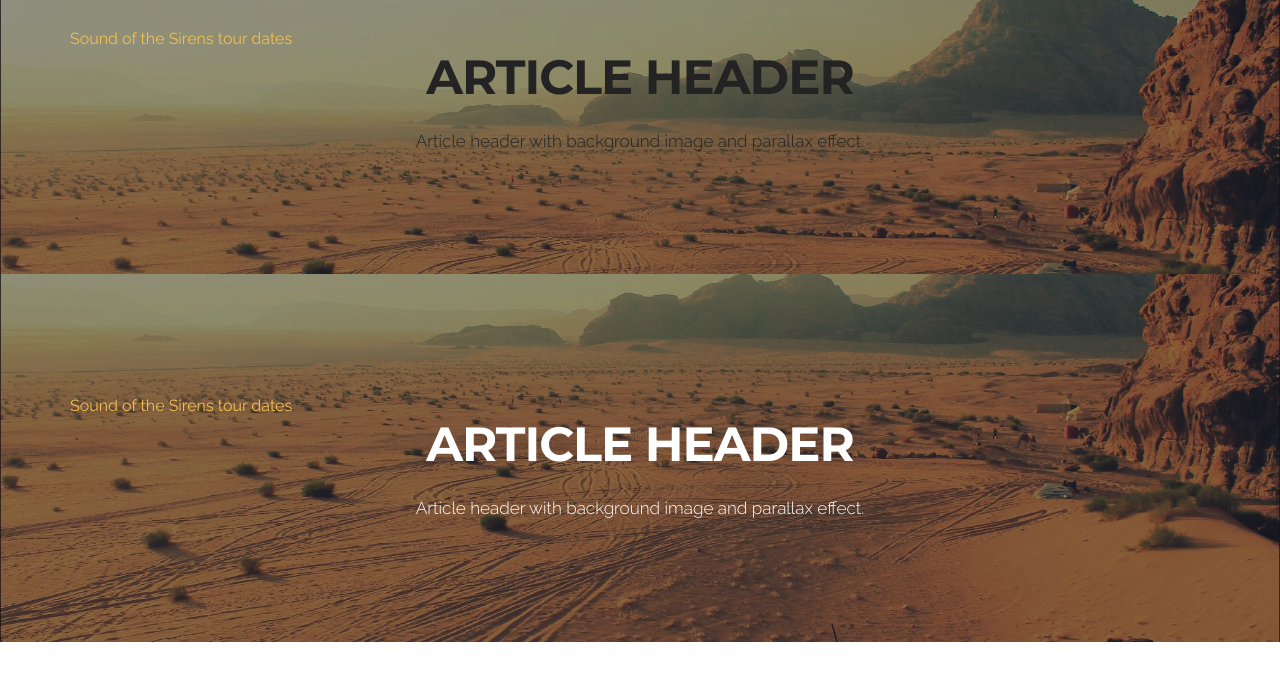
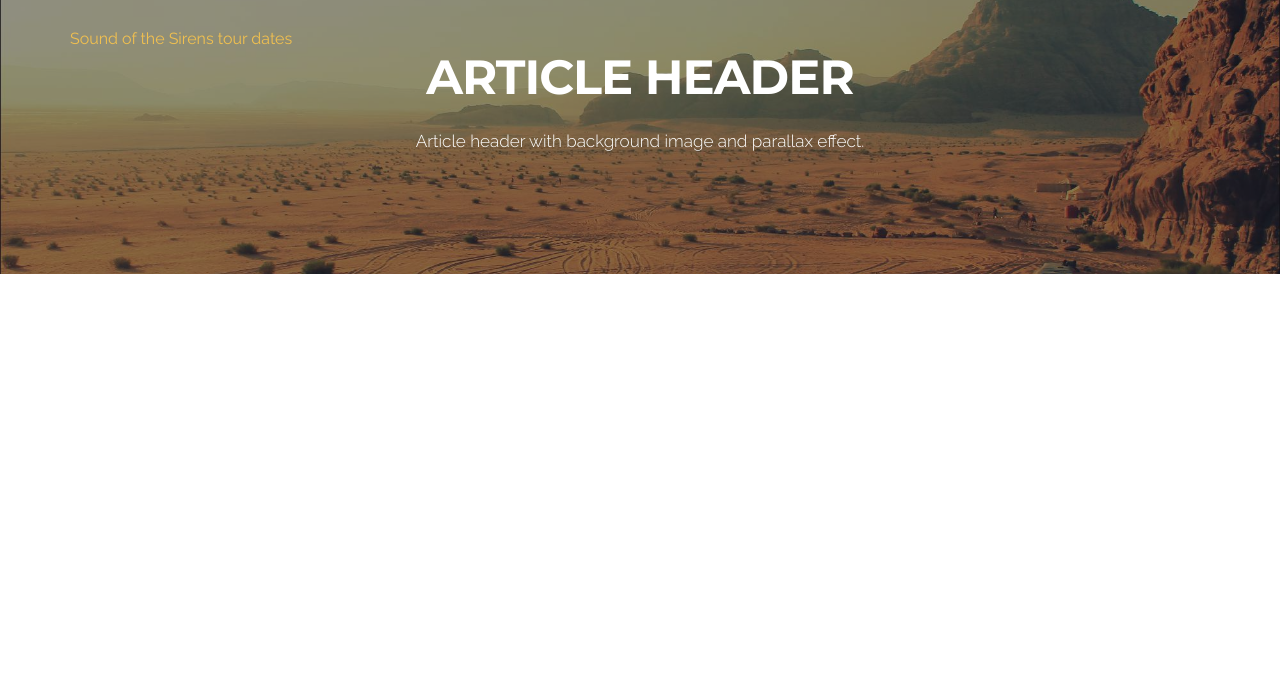
Before and after one commit to noeljharvey/noeljharvey.github.io, a plain HTML site: page index.html in a window 1280 px wide. Shown: the part 93-774 px from the top of the page. Drawn offline with Linux system fonts and the light colour scheme; a script that the page names is missing.

Commit message:
create github pages

```diff
--- a/assets/mobirise/css/mbr-additional.css
+++ b/assets/mobirise/css/mbr-additional.css
@@ -669,12 +669,6 @@ h6,
 .theme-border {
   border: 1px solid #c0a375;
 }
-#custom-html-0 {
-  /* Type valid CSS here */
-}
-#custom-html-0 .my-image {
-  width: 100%;
-}
 #menu-1 .hide-buttons .nav-btn {
   display: none !important;
 }
--- a/index.html
+++ b/index.html
@@ -57,28 +57,7 @@
 
 </section>
 
-<section class="engine"><a rel="external" href="https://mobirise.com">free responsive web page builder software download</a></section><div id="custom-html-0" custom-code="true"><!-- Type valid HTML here -->
-
-<section class="mbr-section article mbr-parallax-background" style="background-image: url(assets/images/desert.jpg); padding-top: 120px; padding-bottom: 120px;">
-
-    <div class="mbr-overlay" style="opacity: 0.5; background-color: rgb(34, 34, 34);">
-    </div>
-    <div class="container">
-        <div class="row">
-          <a href="http://www.songkick.com/artists/3394391" class="songkick-widget" data-theme="light" data-track-button="on" data-detect-style="true" data-font-color="#ffffff" data-background-color="transparent">Sound of the Sirens tour dates</a>
-<script src="https://widget.songkick.com/widget.js"></script>
-            <div class="col-md-8 col-md-offset-2 text-xs-center">
-                <h3 class="mbr-section-title display-2 mbr-editable-content">ARTICLE HEADER</h3>
-                <div class="lead mbr-editable-full"><p>Article header with background image and parallax effect.</p></div>
-
-            </div>
-        </div>
-    </div>
-
-</section>
-</div>
-
-<div id="msg-box8-4" custom-code="true"><section class="mbr-section article mbr-parallax-background" style="background-image: url(assets/images/desert.jpg); padding-top: 120px; padding-bottom: 120px;">
+<section class="engine"><a rel="external" href="https://mobirise.com">mobile site creator software</a></section><div id="msg-box8-4" custom-code="true" class="mbr-after-navbar"><section class="mbr-section article mbr-parallax-background" style="background-image: url(assets/images/desert.jpg); padding-top: 120px; padding-bottom: 120px;">
 
     <div class="mbr-overlay" style="opacity: 0.5; background-color: rgb(34, 34, 34);">
     </div>
```
Also changed, not shown: 1 other file.
